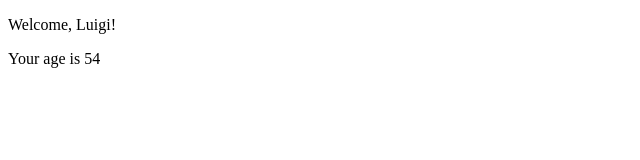
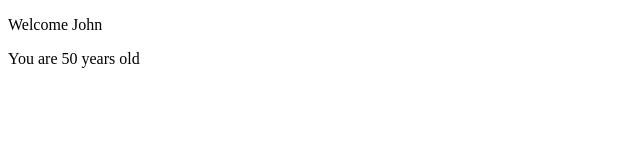
Before and after one commit to GiuseppeCrimi99/REACT, a React (Vite) app in the folder my-app/: page / in a window 1280 px wide. Shown: the top 160 px of the page, without its empty margins (0-640 px from the left). Built offline with nearby package versions, Linux system fonts and the light colour scheme.

Commit message:
first exercise of render conditional

```diff
--- a/my-app/src/Age.jsx
+++ b/my-app/src/Age.jsx
@@ -1,3 +1,3 @@
-export function Age ({ age }){
-    return <p>Your age is {age}</p>
-  }
+// export function Age ({ age }){
+//     return <p>Your age is {age}</p>
+//   }
--- a/my-app/src/App.jsx
+++ b/my-app/src/App.jsx
@@ -4,7 +4,7 @@ import { Welcome } from "./Welcome";
 export function App (){
     return (
         <div>
-          <Welcome name="Luigi" age={54} />
+          <Welcome name="John" age={50} />
         </div>
       );
     }
--- a/my-app/src/Welcome.jsx
+++ b/my-app/src/Welcome.jsx
@@ -1,10 +1,13 @@
-import { Age } from "./Age"
+// import { Age } from "./Age"
 
-export function Welcome({ name, age }){
-    return (
-      <div>
-        <p>Welcome, {name}!</p>
-        <Age age={age} />
-      </div>
-    );
-  };
+export function Welcome({ name, age }) {
+  return (
+    <div>
+      {name === "John" && <p>Welcome {name}</p>}
+      {!!age && age > 18 && age && age < 65 && <p>You are {age} years old</p>}
+      {age && age < 18 && <></>}
+
+
+    </div>
+  );
+}
```
